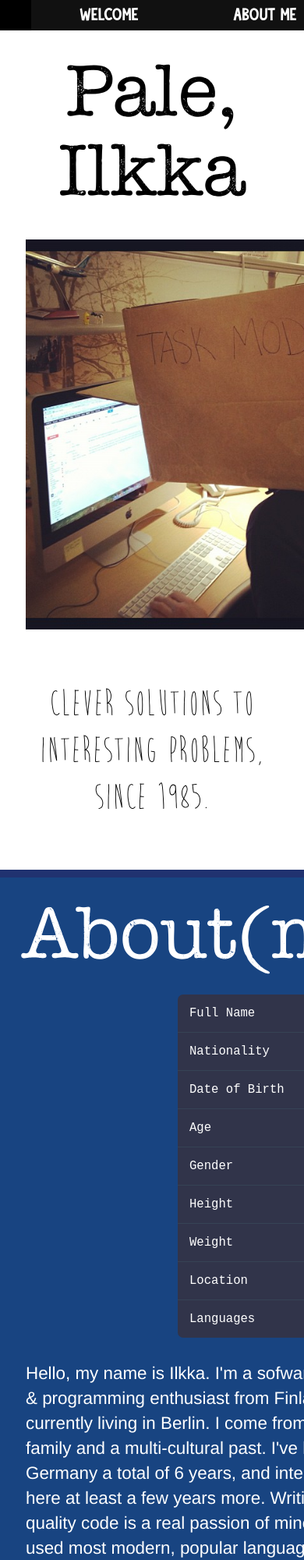
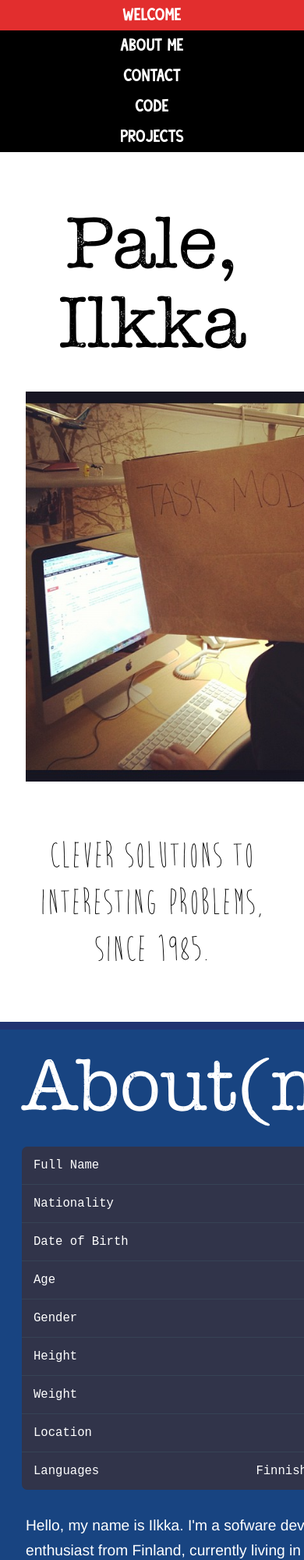
Before and after one commit to palei/palei.github.io, a plain HTML site: page index.html in a window 390 px wide. Shown: the top 2000 px of the page at 78% size. Drawn offline with Linux system fonts and the light colour scheme.

Commit message:
more responsiveness; disable fancy scroll on smaller screens

```diff
--- a/css/responsive.css
+++ b/css/responsive.css
@@ -1,6 +1,9 @@
-@media (max-width: 1024px) {
-  div.nav ul li a {
-    background-color:#111 !important;
+@media (max-width: 1280px) {
+  div.nav ul {
+    width:750px;
+  }
+  div.nav ul li {
+    width:150px;
   }
   div.section div.box {
     float:none;
@@ -12,3 +15,17 @@
     margin:0 auto 0 auto;
   }
 }
+
+@media (max-width: 877px) {
+  div.nav {
+    position:static;
+  }
+  div.nav ul {
+    padding:0;
+    width:100% !important;
+  }
+  div.nav ul li {
+    float:none;
+    width:100%;
+  }
+}
--- a/css/style.css
+++ b/css/style.css
@@ -162,8 +162,7 @@ table.details {
   color:white;
   padding:10px;
   border-radius:7px;
-  width:500px;
-  margin:0 auto 0 auto;
+  width:90%;
   margin-bottom:30px;
 }
 
--- a/index.html
+++ b/index.html
@@ -35,7 +35,7 @@
     </div>
     <div class="section blue" id="about">
       <h1><a href="#about">About(me);</a></h1>
-      <div class="center">
+      <div class="box">
         <table class="details">
           <tr>
             <td>Full Name</td>
@@ -75,9 +75,10 @@
           </tr>
         </table>
       </div>
-    <div class="center narrow">
-      <p class="bigger">Hello, my name is Ilkka. I'm a sofware developer &amp; programming enthusiast from Finland, currently living in Berlin. I come from a large family and a multi-cultural past. I've lived in Germany a total of 6 years, and intend on staying here at least a few years more. Writing high-quality code is a real passion of mine, and I've used most modern, popular languages and programming frameworks that exist to date.</p>
+      <div class="box">
+        <p>Hello, my name is Ilkka. I'm a sofware developer &amp; programming enthusiast from Finland, currently living in Berlin. I come from a large family and a multi-cultural past. I've lived in Germany a total of 6 years, and intend on staying here at least a few years more. Writing high-quality code is a real passion of mine, and I've used most modern, popular languages and programming frameworks that exist to date.</p>
       </div>
+      <div class="clear"></div>
     </div>
     <div class="section red" id="contact">
       <h1><a href="#contact">Contact</a></h1>
@@ -108,7 +109,7 @@
       <div class="box">
         <p class="white">If you wish to contact me for some reason – just to say hello, invite me to a party or offer me a job – please send me an e-mail or call me on my phone! I usually respond to my e-mails very quickly and I'm likely to answer my (German) phone most of the time too.</p>
 
-        <p class="white">You may also use this <a href="#">contact form</a> to send me a message, but remember to leave an e-mail address or something if you're expecting a response.</p>
+        <p class="white">You may also use this <a href="http://ilkka.pale.fi/contact">contact form</a> to send me a message, but remember to leave an e-mail address or something if you're expecting a response.</p>
 
         <p class="white">Postcards, love letters, death threats and other mail can be sent to my physical address. Thank you! :)</p>
 
--- a/js/script.js
+++ b/js/script.js
@@ -10,6 +10,7 @@ var scrollItems = navItems.map(function() {
 });
 
 navItems.click(function(e) {
+  if ($('html').width() > 877) {
     var href = $(this).attr("href");
     var offsetTop = $(href).offset().top - navHeight + 1;
 
@@ -17,6 +18,7 @@ navItems.click(function(e) {
         scrollTop: offsetTop
     }, 320);
     e.preventDefault();
+  }
 });
 
 $(window).scroll(function(){
```
Lines whose indentation alone changed are shown as unchanged.
